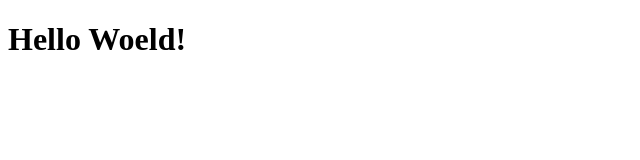
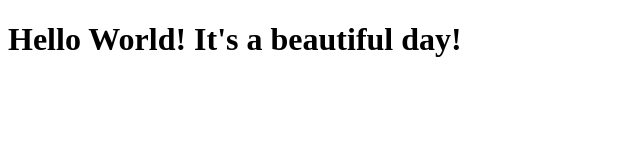
Before and after one commit to d3vineer/project-network, a plain HTML site: page setup/index.html in a window 1280 px wide. Shown: the whole page, without its empty margins (0-640 px from the left). Drawn offline with Linux system fonts and the light colour scheme.

Commit message:
Small addition to the page content

```diff
--- a/setup/index.html
+++ b/setup/index.html
@@ -6,6 +6,6 @@
 	<title>Hello World!</title>
 </head>
 <body>
-<h1>Hello Woeld!</h1>
+<h1>Hello World! It's a beautiful day!</h1>
 </body>
 </html>
```
